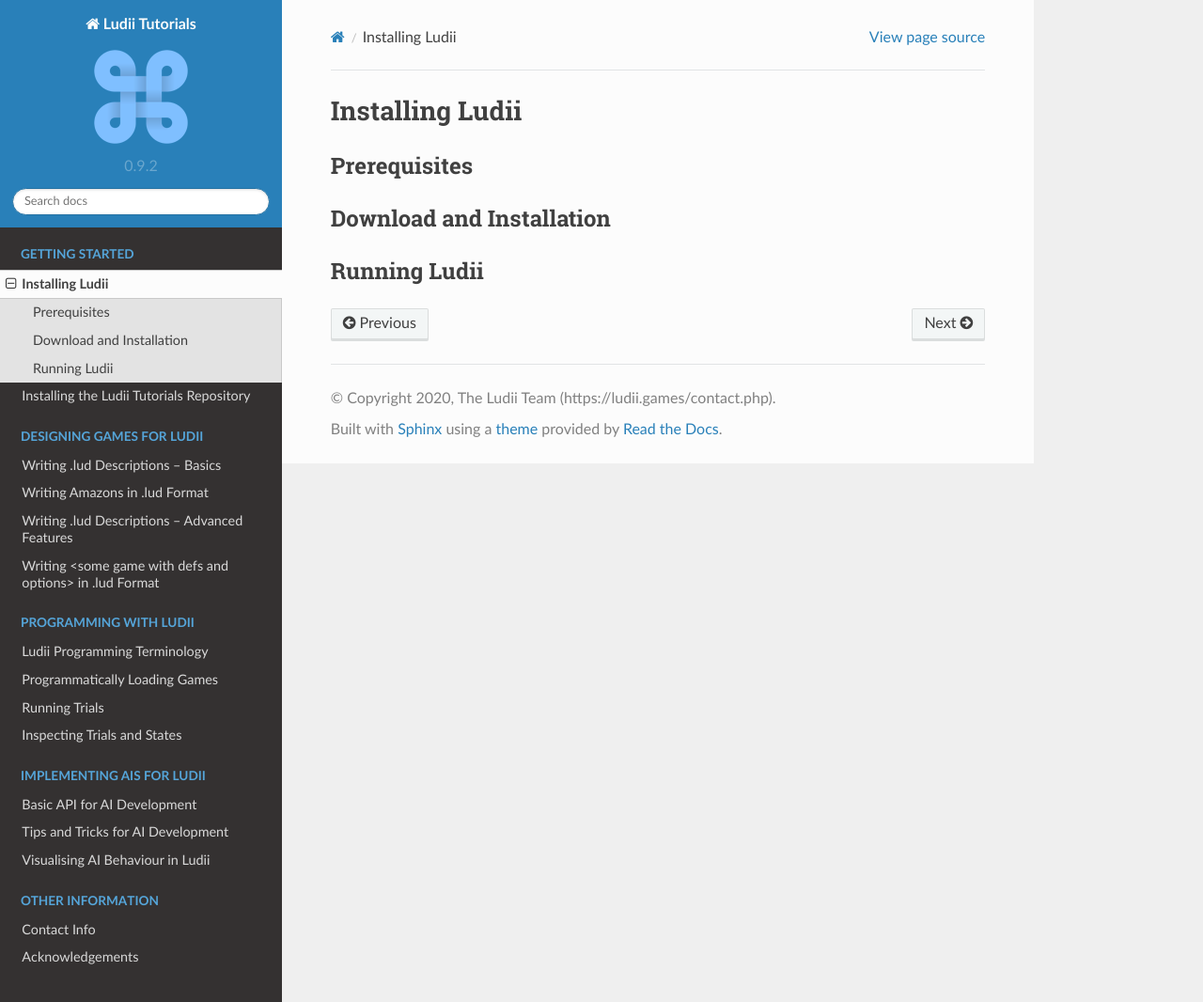
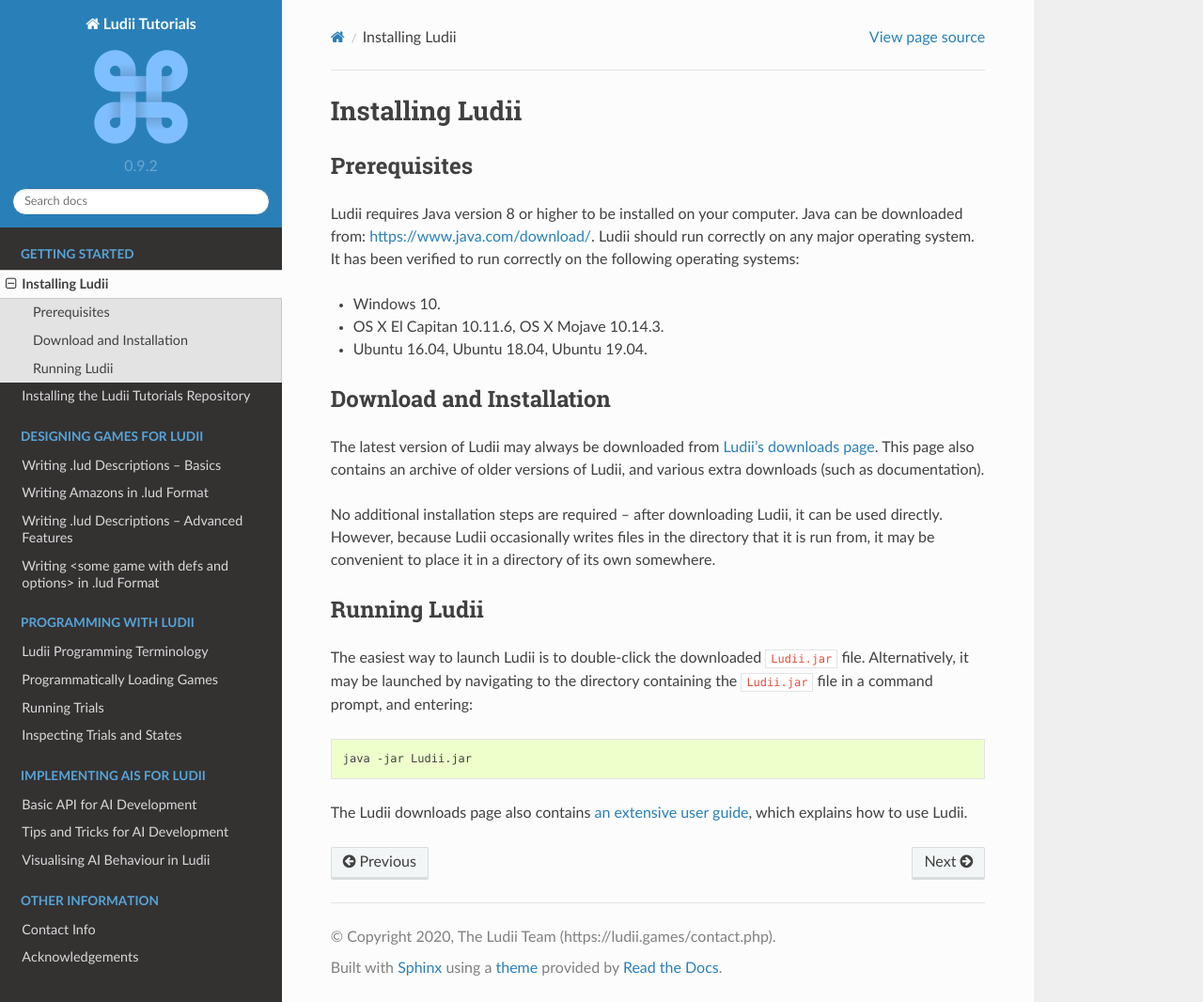
Before and after one commit to Ludeme/LudiiTutorials, a Sphinx documentation site: the page built from docs/installing_ludii.rst, in a window 1280 px wide and 1066 px high. Shown: the whole window at 94% size. Built offline with Sphinx 7.4.7 and the Read the Docs theme 2.0.0, drawn with Linux system fonts in a browser that asks for light colours.

Commit message:
install instructions

```diff
--- a/docs/installing_ludii.rst
+++ b/docs/installing_ludii.rst
@@ -4,8 +4,37 @@
 Prerequisites
 -------------
 
+Ludii requires Java version 8 or higher to be installed on your computer.
+Java can be downloaded from: `<https://www.java.com/download/>`_.
+Ludii should run correctly on any major operating system. It has been verified
+to run correctly on the following operating systems:
+
+* Windows 10.
+* OS X El Capitan 10.11.6, OS X Mojave 10.14.3.
+* Ubuntu 16.04, Ubuntu 18.04, Ubuntu 19.04.
+
 Download and Installation
 -------------------------
 
+The latest version of Ludii may always be downloaded from
+`Ludii's downloads page <https://ludii.games/downloads.php>`_. This page also
+contains an archive of older versions of Ludii, and various extra downloads
+(such as documentation).
+
+No additional installation steps are required -- after downloading Ludii, it can
+be used directly. However, because Ludii occasionally writes files in the directory
+that it is run from, it may be convenient to place it in a directory of its own somewhere.
+
 Running Ludii
 -------------
+
+The easiest way to launch Ludii is to double-click the downloaded ``Ludii.jar`` file.
+Alternatively, it may be launched by navigating to the directory containing the
+``Ludii.jar`` file in a command prompt, and entering:
+
+.. code-block:: bash
+
+  java -jar Ludii.jar
+
+The Ludii downloads page also contains `an extensive user guide <https://ludii.games/downloads/LudiiUserGuide.pdf>`_,
+which explains how to use Ludii.
```
Also changed, not shown: docs/index.rst (+16 -4 lines).
